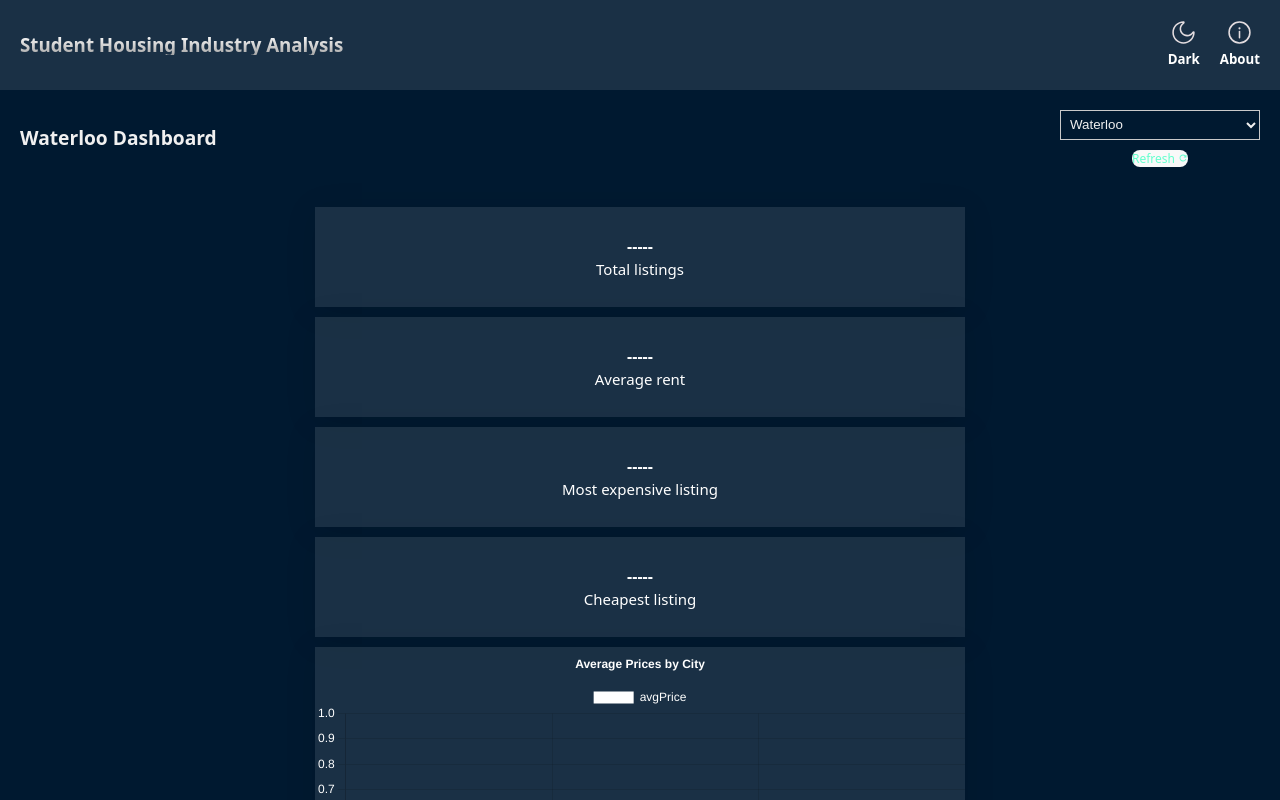
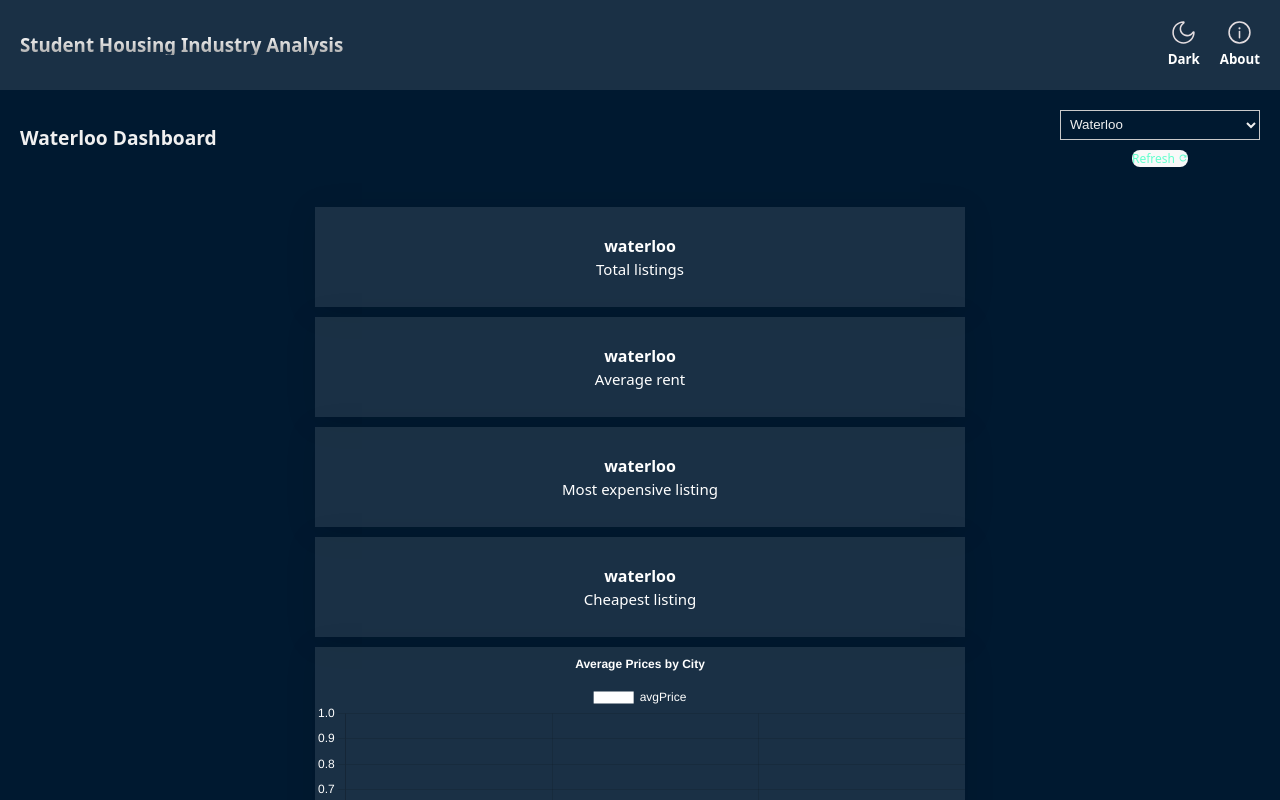
Before and after one commit to devangmalhotra/student-housing-industry-analysis, a React (Vite) app: page / in a window 1280 px wide. Shown: the top 800 px of the page. Built offline with nearby package versions, Linux system fonts and the light colour scheme.

Commit message:
updated files

```diff
--- a/src/Components/DashboardHeader.jsx
+++ b/src/Components/DashboardHeader.jsx
@@ -1,16 +1,38 @@
 import React from 'react'
 import { useState } from 'react';
 import { IoMdRefresh } from "react-icons/io";
+import MainContent from './MainContent';
 
 function DashboardHeader(props) {
-    const [childState, setChildState] = React.useState("");
+    const [selectedCity, setSelectedCity] = useState('waterloo');
+
+    const handleSubmit = e => {
+        e.preventDefault();
+        getInfo();
+    }
+
+    const handleSelect = e => {
+        setSelectedCity(e.target.value);
+    }
+
+    // Gets the scraped info
+    async function getInfo() {
+        const res = await fetch(`http://localhost:8000/scrape?city=${selectedCity}`,
+            {method: 'GET'}
+        )
+
+        console.log(res);
+        const data = await res.json();
+        console.log(data);
+    };
 
   return (
+    <div>
         <div id='dashboard-header'>
-        <form action="" onSubmit={props.onSubmit}>
-            <label htmlFor="selectCity"><h4>{props.selectedCity.charAt(0).toUpperCase() + props.selectedCity.substring(1)} Dashboard</h4></label>
+            <form action="" onSubmit={handleSubmit}>
+                <label htmlFor="selectCity"><h4>{selectedCity.charAt(0).toUpperCase() + selectedCity.substring(1)} Dashboard</h4></label>
                 <div id='select-and-submit-container'>
-                <select name="selectCity" id="SelectCity" onChange={props.handleSelect}>
+                    <select name="selectCity" id="SelectCity" onChange={handleSelect}>
                         <option value="waterloo" selected>Waterloo</option>
                         <option value="toronto">Toronto</option>
                         <option value="hamilton">Hamilton</option>
@@ -19,6 +41,9 @@ function DashboardHeader(props) {
                 </div>
             </form>
         </div>
+        <MainContent city={selectedCity}/>
+    </div>
+
   )
 }
 
--- a/src/Components/MainContent.jsx
+++ b/src/Components/MainContent.jsx
@@ -4,13 +4,13 @@ import BarGraph from './BarGraph'
 import { useState } from 'react';
 import DashboardHeader from './DashboardHeader';
 
-function MainContent() {
+function MainContent(props) {
   return (
     <section id='home-main-content'>
-        <StatBox statName='Total listings'/>
-        <StatBox statName='Average rent'/>
-        <StatBox statName='Most expensive listing'/>
-        <StatBox statName='Cheapest listing'/>
+        <StatBox statName='Total listings' city={props.city} />
+        <StatBox statName='Average rent' city={props.city} />
+        <StatBox statName='Most expensive listing' city={props.city} />
+        <StatBox statName='Cheapest listing' city={props.city} />
         <BarGraph />
     </section>
   )
--- a/src/Components/StatBox.jsx
+++ b/src/Components/StatBox.jsx
@@ -4,7 +4,7 @@ import PropTypes from 'prop-types'
 function StatBox(props) {
   return (
     <div className='stat-container'>
-        <h4>-----</h4>
+        <h4>{props.city}</h4>
         <p>{props.statName}</p>
     </div>
   )
--- a/src/Home.jsx
+++ b/src/Home.jsx
@@ -32,7 +32,6 @@ function Home() {
     <div id='home-main'>
         <Navbar />
         <DashboardHeader handleSelect={handleSelect} handleSubmit={handleSubmit} getInfo={getInfo} selectedCity={selectedCity}/>
-        <MainContent />
     </div>
   )
 }
```
Lines whose indentation alone changed are shown as unchanged.
